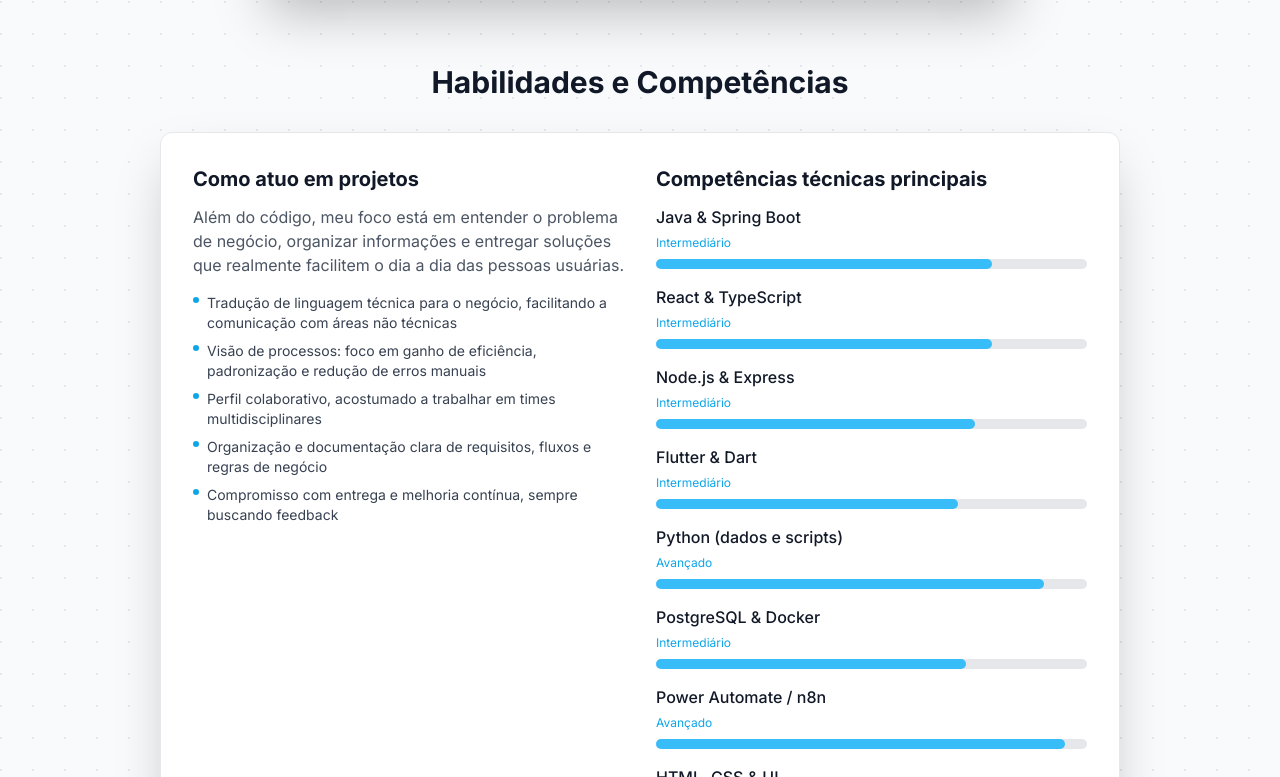
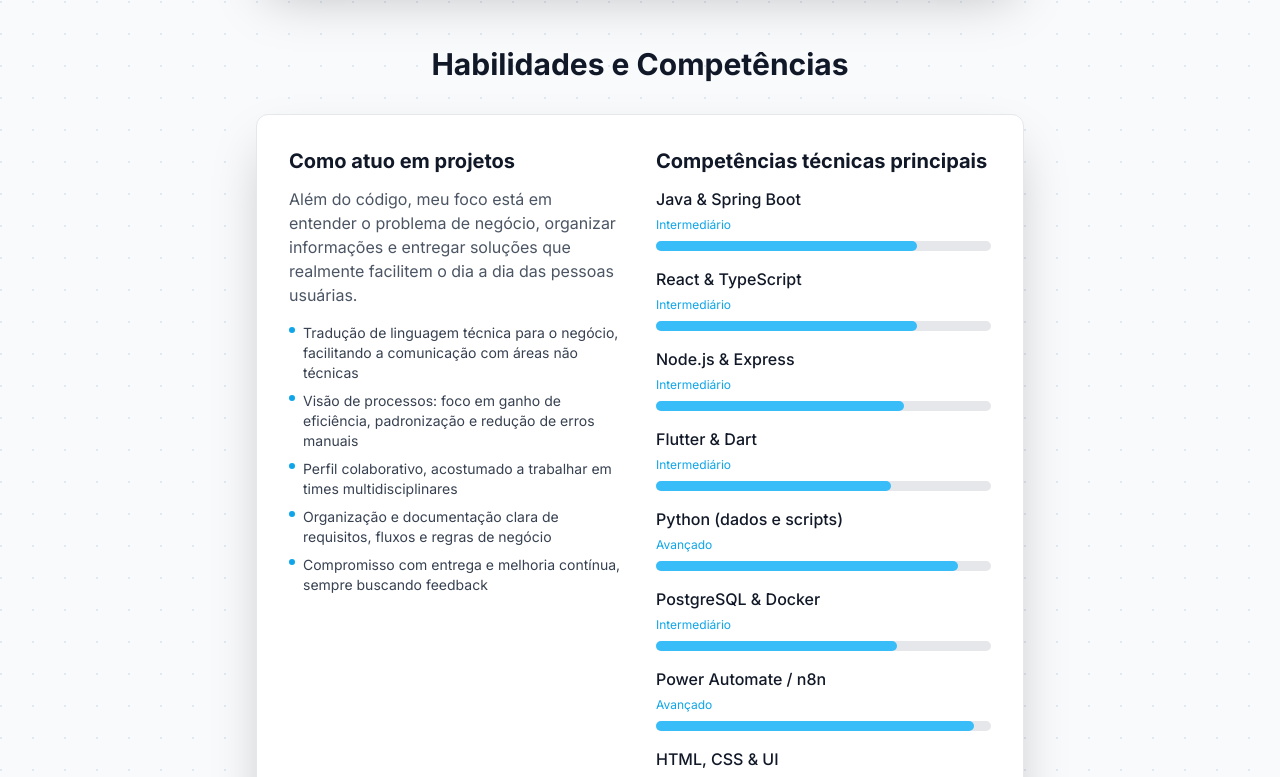
Before and after one commit to EduardoSato22/Portfolio_Pessoal, a React (Vite) app: page / in a window 1280 px wide. Shown: the part 4863-5640 px from the top of the page. Built offline with nearby package versions, Linux system fonts and the light colour scheme.

Commit message:
Ajustando tamnhos da box

```diff
--- a/index.html
+++ b/index.html
@@ -23,6 +23,14 @@
       href="https://fonts.googleapis.com/css2?family=Inter:wght@400;500;700&display=swap"
       rel="stylesheet"
     />
+    <style>
+      html, body {
+        margin: 0;
+        padding: 0;
+        background: #111827;
+        overflow-x: hidden;
+      }
+    </style>
     <link rel="icon" type="image/png" href="/favicon.png" />
     <link rel="apple-touch-icon" href="/favicon.png" />
   </head>
--- a/src/components/Projects.jsx
+++ b/src/components/Projects.jsx
@@ -289,7 +289,7 @@ const Projects = () => {
       <h3 className="text-3xl font-bold text-center text-gray-900 dark:text-white mb-8">
         Meus Projetos
       </h3>
-      <div className="w-full max-w-4xl mx-auto bg-white dark:bg-gray-800 rounded-xl shadow-2xl p-8 border border-gray-200 dark:border-transparent">
+      <div className="w-full max-w-3xl mx-auto bg-white dark:bg-gray-800 rounded-xl shadow-2xl p-6 sm:p-8 border border-gray-200 dark:border-transparent">
         <div className="grid md:grid-cols-2 gap-6">
           {projectsData.map((project, index) => (
             <motion.div
--- a/src/components/Skills.jsx
+++ b/src/components/Skills.jsx
@@ -33,7 +33,7 @@ const Skills = () => {
       <h3 className="text-3xl font-bold text-center text-gray-900 dark:text-white mb-8">
         Habilidades e Competências
       </h3>
-      <div className="w-full max-w-5xl mx-auto bg-white dark:bg-gray-800 rounded-xl shadow-2xl p-8 border border-gray-200 dark:border-transparent">
+      <div className="w-full max-w-3xl mx-auto bg-white dark:bg-gray-800 rounded-xl shadow-2xl p-6 sm:p-8 border border-gray-200 dark:border-transparent">
         <div className="grid gap-8 lg:grid-cols-2">
           <motion.div
             initial={{ opacity: 0, y: 20 }}
--- a/src/index.css
+++ b/src/index.css
@@ -72,6 +72,16 @@
 /* Fontes */
 body {
   font-family: 'Inter', sans-serif;
+  overflow-x: hidden;
+  background-color: #111827;
+}
+
+html {
+  overflow-x: hidden;
+}
+
+#root {
+  overflow-x: clip;
 }
 
 /* Background com gradiente radial - Tema Escuro (padrão quando html tem classe dark) */
```
Also changed, not shown: 1 other file (tests, documents, lock files or other folders).
